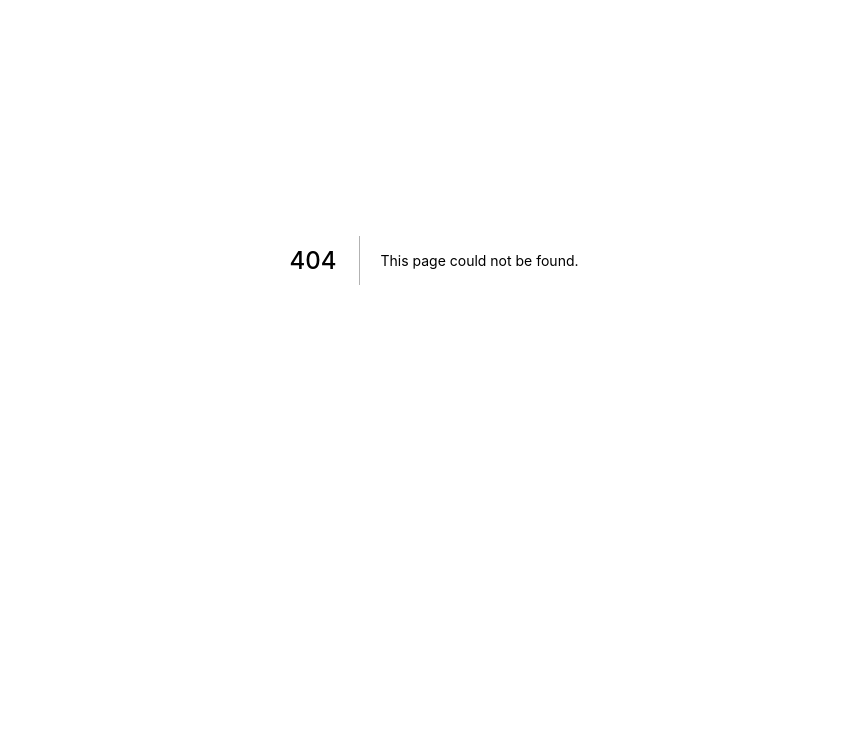
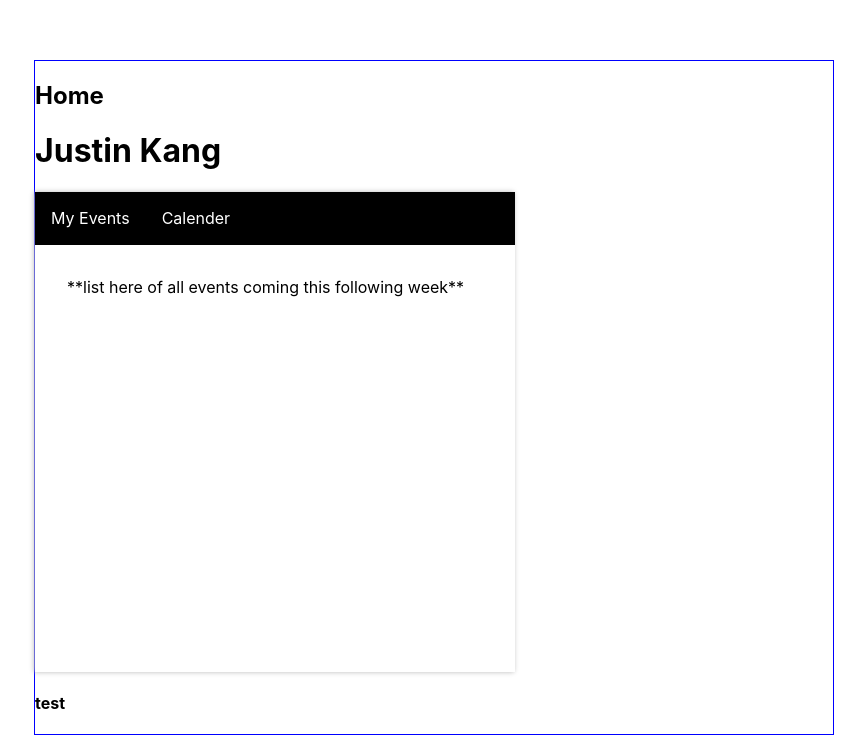
Before and after one commit to TrueshotBarrage/thymekeep, a Next.js app in the folder scheduler-nextjs/: page /openProfile in a window 1280 px wide. Before the commit this address had no page. Shown: the part 140-875 px from the top of the page, without its empty margins (206-1071 px from the left). Before the commit the page ends 800 px from the top, so only its background shows below. Built offline with nearby package versions, Linux system fonts and the light colour scheme.

Commit message:
Profile component basic start
Added a profile component
-linked home page to profile page
-clickable tabs (basic structure)
  -need to install @emotion/react
    package (future plans to style tabs
    ourselves but for now, to have a
    working prototype, use example)

```diff
--- /dev/null
+++ b/scheduler-nextjs/components/profile.js
@@ -0,0 +1,20 @@
+import { Component } from "react";
+import Schedule from "../components/schedule"
+import utilStyles from '../styles/utils.module.css'
+import Tabs from '../components/tabs'
+
+const name = "Justin Kang"
+
+class Events extends Component {
+
+}
+
+export default function Profile() {
+  return (
+    <div className={utilStyles.heading2X1}>
+      <h1>{name}</h1>
+      <Tabs />
+      <h4>test</h4>
+    </div>
+  )
+}
--- /dev/null
+++ b/scheduler-nextjs/components/styles.js
@@ -0,0 +1,30 @@
+// imported directly from https://github.com/ugonnathelma/next-js-react-tabs-tutorial/blob/master/styles.js
+import styled from "@emotion/styled"
+
+export const TabHead = styled("div")`
+  border-bottom: 1px solid black;
+  display: flex;
+  background: black;
+`
+
+export const TabContainer = styled("div")`
+  width: 30em;
+  height: 30em;
+  webkit-box-shadow: -1px 0px 5px 0px rgba(184, 184, 184, 1);
+  -moz-box-shadow: -1px 0px 5px 0px rgba(184, 184, 184, 1);
+  box-shadow: -1px 0px 5px 0px rgba(184, 184, 184, 1);
+`
+
+export const TabBody = styled("div")`
+  width: 100%;
+  height: 100%;
+  padding: 2em;
+`
+
+export const Tab = styled("div")`
+  padding: 1em;
+  background: ${({ selected }) => (selected ? "grey" : "black")};
+  * {
+    color: white;
+  }
+`
--- /dev/null
+++ b/scheduler-nextjs/components/tabs.js
@@ -0,0 +1,38 @@
+// imported with small edits from https://github.com/ugonnathelma/next-js-react-tabs-tutorial/blob/master/components/Tabs.js
+import React from "react"
+import Link from "next/link"
+import { withRouter } from "next/router"
+import { TabHead, TabContainer, TabBody, Tab } from "./styles"
+
+const Tabs = ({ router }) => {
+  const {
+    query: { tab }
+  } = router
+
+  const isTabOne = tab === "1" || tab == null
+  const isTabTwo = tab === "2"
+
+  return (
+    <TabContainer>
+      <TabHead>
+        <Tab>
+          <Link href={{ pathname: "/openProfile", query: { tab: "1" } }}>
+            <a>My Events</a>
+          </Link>
+        </Tab>
+        <Tab>
+          <Link href={{ pathname: "/openProfile", query: { tab: "2" } }}>
+            <a>Calender</a>
+          </Link>
+        </Tab>
+      </TabHead>
+      <TabBody>
+        {isTabOne && <>**list here of all events coming this following week**</>}
+        {isTabTwo && <>**calender here that shows all events based on day, week,
+        month**</>}
+      </TabBody>
+    </TabContainer>
+  )
+}
+
+export default withRouter(Tabs)
--- a/scheduler-nextjs/package.json
+++ b/scheduler-nextjs/package.json
@@ -8,6 +8,8 @@
     "start": "next start"
   },
   "dependencies": {
+    "@emotion/react": "^11.1.4",
+    "@emotion/styled": "^11.0.0",
     "next": "10.0.5",
     "react": "17.0.1",
     "react-dom": "17.0.1"
--- a/scheduler-nextjs/pages/index.js
+++ b/scheduler-nextjs/pages/index.js
@@ -1,4 +1,5 @@
 import Head from 'next/head'
+import Link from 'next/link'
 import Schedule from '../components/schedule'
 import utilStyles from '../styles/utils.module.css'
 
@@ -7,6 +8,11 @@ const name = "Dave"
 export default function Home() {
   return (
     <div className={utilStyles.centered}>
+      <h2>
+        <Link href="/openProfile">
+          <a>Profile</a>
+        </Link>
+      </h2>
       <h1>Schedule for {name}</h1>
       <Schedule />
     </div>
--- /dev/null
+++ b/scheduler-nextjs/pages/openProfile.js
@@ -0,0 +1,18 @@
+import Profile from "../components/profile"
+import Link from 'next/link'
+import utilStyles from '../styles/utils.module.css'
+
+
+export default function Start() {
+  return (
+    <div className={utilStyles.centered}>
+      <h2>
+        <Link href="/">
+          <a>Home</a>
+        </Link>
+      </h2>
+      <Profile />
+    </div>
+  )
+
+}
```
Also changed, not shown: scheduler-nextjs/components/profile.module.css (added), 1 other file (tests, documents, lock files or other folders).
